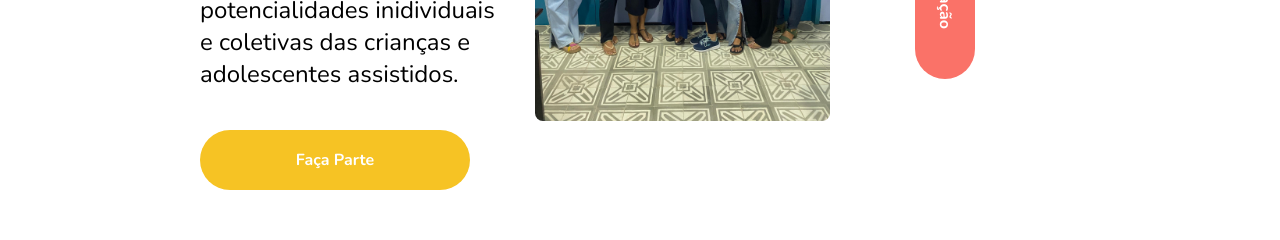
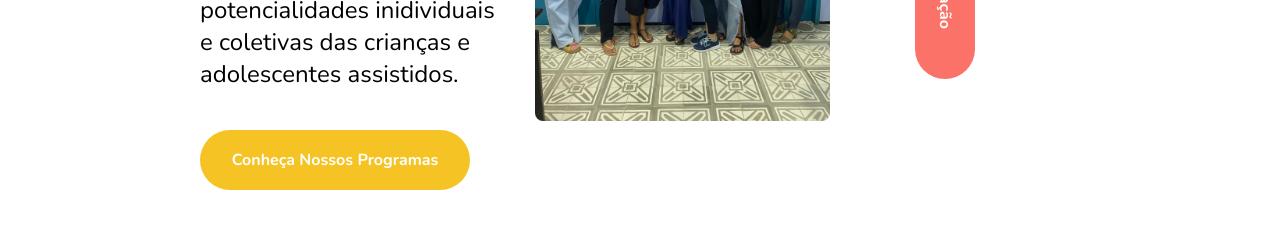
Before and after one commit to flaviare1s/irl, a React (Vite) app: page / in a window 1280 px wide. Shown: the part 3180-3420 px from the top of the page. Built offline with nearby package versions, Linux system fonts and the light colour scheme.

Commit message:
Ajusta botão 'Faça Parte'

```diff
--- a/src/components/Equipe.jsx
+++ b/src/components/Equipe.jsx
@@ -11,7 +11,7 @@ export const Equipe = () => {
     <Sessao title="Nossa Equipe" img={fotoEquipe} isRowReverse={true} elementoGrafico1={elementoGrafico}>
       <SessaoConteudo2 text="A equipe IRL é responsável por fazer do Instituto Dr. Rocha Lima um espaço educativo que oportuniza o desenvolvimento de potencialidades inidividuais e coletivas das crianças e adolescentes assistidos." />
       <div className="mt-10">
-        <Button text="Faça Parte" rota="/" bgColor="bg-freesia" />
+        <Button text="Conheça Nossos Programas" rota="/programas" bgColor="bg-freesia" />
       </div>
     </Sessao>
   );
```
